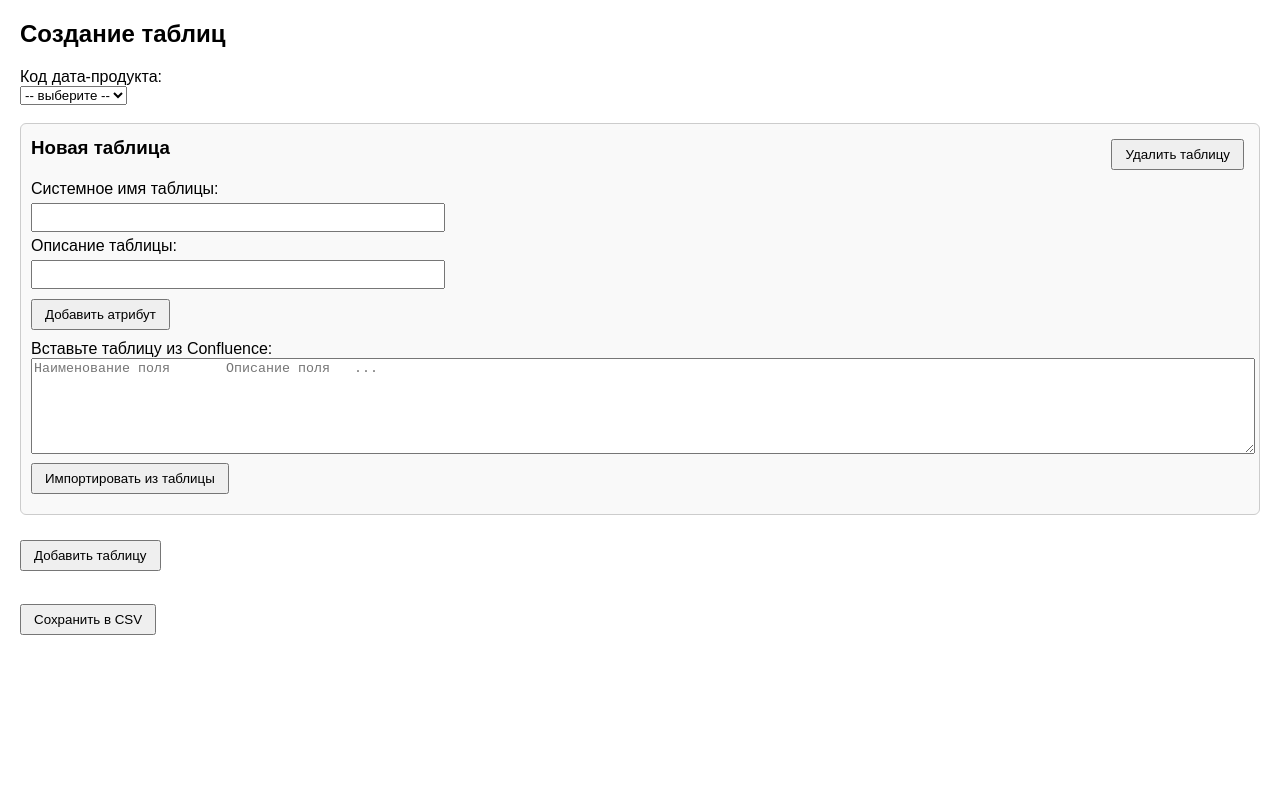
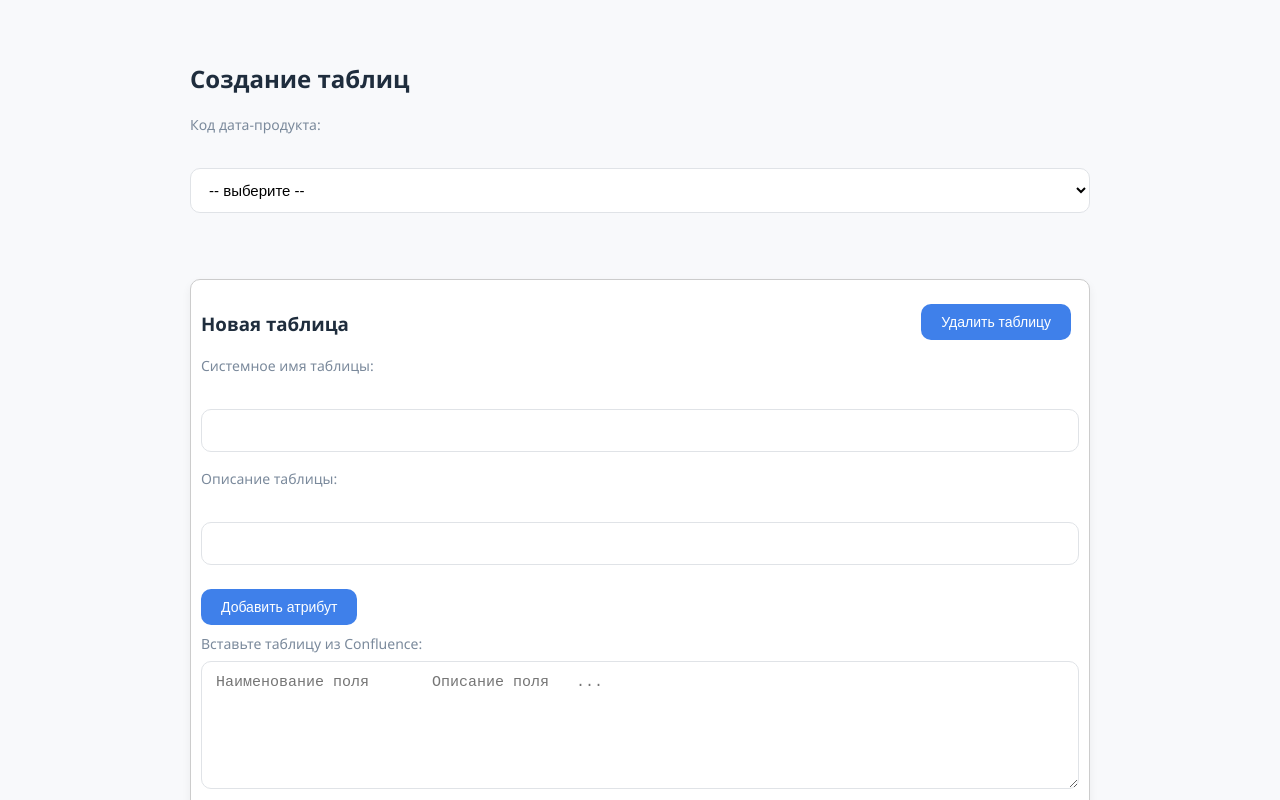
Before and after one commit to yuramayer/data-product-mvp, a plain HTML site: page index.html in a window 1280 px wide. Both pictures are taken after a click on the button "Добавить таблицу". Shown: the top 800 px of the page. Drawn offline with Linux system fonts and the light colour scheme.

Commit message:
feat: updated css design to the modern one

```diff
--- a/style.css
+++ b/style.css
@@ -1,26 +1,105 @@
-body {
-    font-family: sans-serif;
-    margin: 20px;
+:root {
+  --font-main: "Segoe UI", "Inter", sans-serif;
+  --color-bg: #f8f9fb;
+  --color-panel: #ffffff;
+  --color-border: #e0e3e7;
+  --color-text: #1f2d3d;
+  --color-muted: #7b8a9c;
+  --color-accent: #3f80ea;
+  --color-accent-hover: #2b6edc;
+  --shadow-card: 0 4px 10px rgba(0, 0, 0, 0.06);
+  --radius: 10px;
 }
 
-  input[type="text"] {
-    width: 400px;
-    margin: 5px 0;
-    padding: 5px;
+body {
+  font-family: var(--font-main);
+  background-color: var(--color-bg);
+  color: var(--color-text);
+  margin: 0 auto;
+  padding: 40px 20px;
+  max-width: 900px;
+  line-height: 1.6;
+}
+
+h2, h3 {
+  font-weight: 600;
+  color: var(--color-text);
+  margin-bottom: 16px;
+}
+
+select,
+input[type="text"],
+textarea {
+  width: 100%;
+  padding: 12px 14px;
+  font-size: 15px;
+  border: 1px solid var(--color-border);
+  border-radius: var(--radius);
+  background: white;
+  box-sizing: border-box;
+  margin-top: 6px;
+  margin-bottom: 16px;
+  transition: border-color 0.2s ease, box-shadow 0.2s ease;
+}
+
+select:focus,
+input:focus,
+textarea:focus {
+  border-color: var(--color-accent);
+  box-shadow: 0 0 0 3px rgba(63, 128, 234, 0.2);
+  outline: none;
+}
+
+label {
+  font-weight: 500;
+  font-size: 14px;
+  color: var(--color-muted);
+  display: block;
 }
 
 button {
-    margin: 5px 5px 10px 0;
-    padding: 6px 12px;
+  background-color: var(--color-accent);
+  color: white;
+  border: none;
+  padding: 10px 20px;
+  font-size: 14px;
+  font-weight: 500;
+  border-radius: var(--radius);
   cursor: pointer;
+  transition: background-color 0.2s ease, transform 0.1s ease;
+  margin: 8px 8px 8px 0;
 }
 
-  h3 {
-    margin-top: 0;
+button:hover {
+  background-color: var(--color-accent-hover);
+}
+
+button:active {
+  transform: scale(0.97);
 }
 
 .table-block {
-    background: #f9f9f9;
-    padding: 10px;
-    border-radius: 6px;
+  background: var(--color-panel);
+  border: 1px solid var(--color-border);
+  border-radius: var(--radius);
+  padding: 24px;
+  margin-top: 24px;
+  box-shadow: var(--shadow-card);
 }
+
+.attribute {
+  margin-top: 16px;
+  padding: 16px;
+  border-left: 4px solid var(--color-border);
+  background-color: #f1f3f6;
+  border-radius: var(--radius);
+}
+
+#tablesContainer {
+  margin-top: 20px;
+}
+
+textarea {
+  resize: vertical;
+  min-height: 120px;
+}
```
Lines whose indentation alone changed are shown as unchanged.
